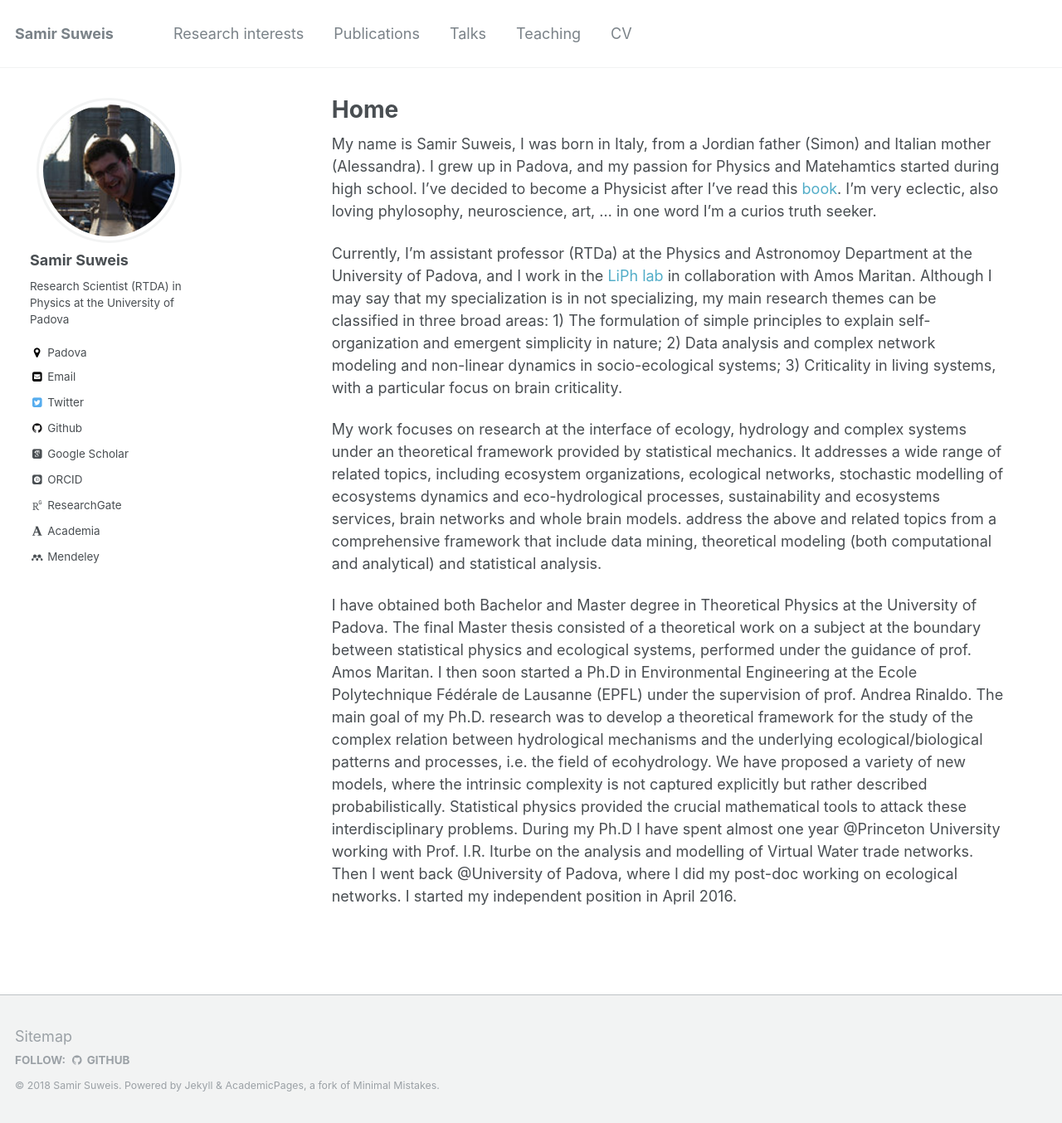
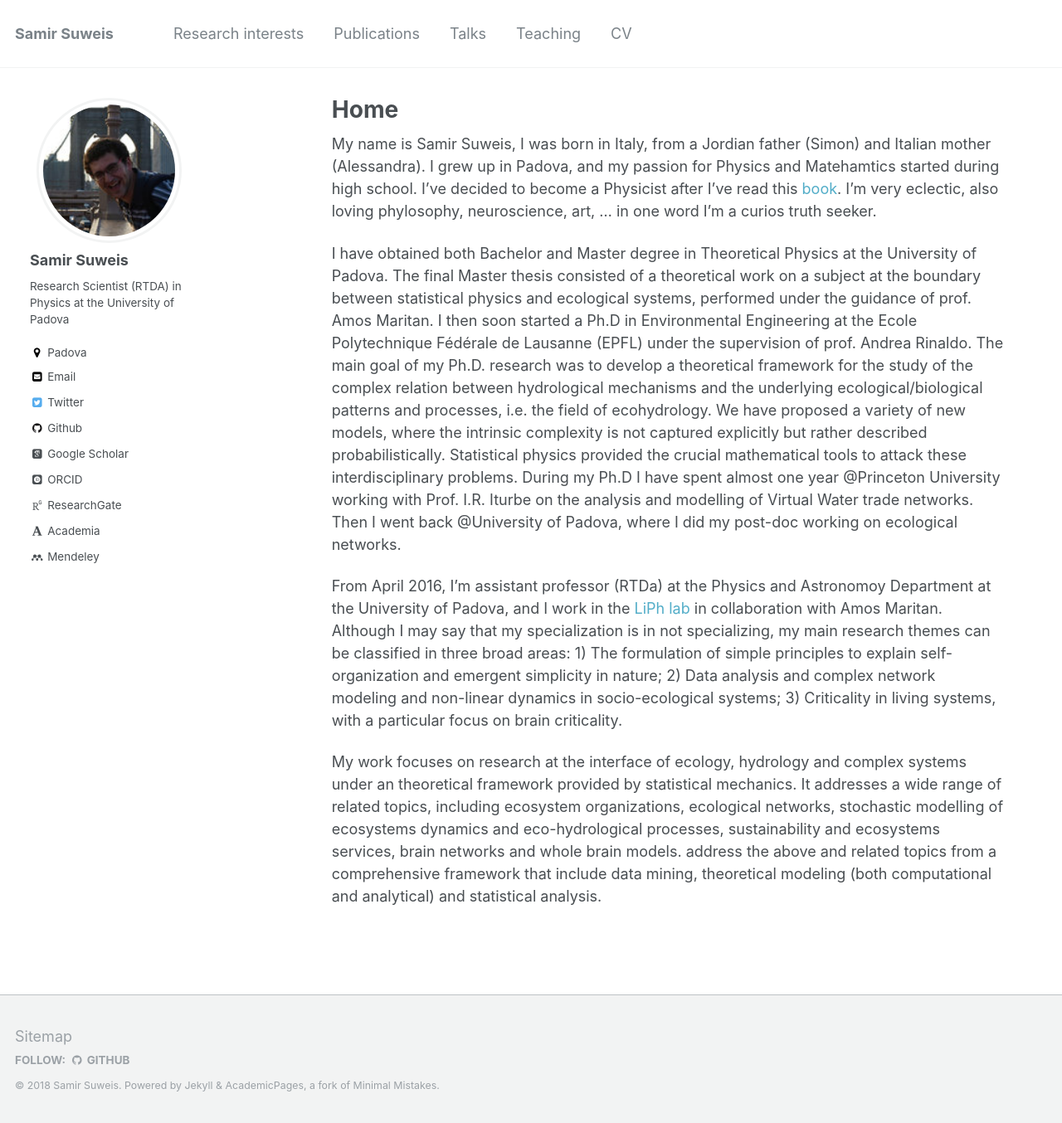
Before and after one commit to suweis/suweis.github.io, a Jekyll site: the page built from _pages/about.md, in a window 1280 px wide and 1354 px high. Shown: the whole window at 83% size. Built offline with Jekyll 4.4.1, drawn with Linux system fonts in a browser that asks for light colours; nearby versions of some CDN libraries; some web fonts are replaced.

Commit message:
Update about.md

```diff
--- a/_pages/about.md
+++ b/_pages/about.md
@@ -11,11 +11,12 @@ redirect_from:
 
 My name is Samir Suweis, I was born in Italy, from a Jordian father (Simon) and Italian mother (Alessandra). I grew up in Padova, and my passion for Physics and Matehamtics started during high school. I've decided to become a Physicist after I've read this [book](https://www.amazon.it/Solo-stupore-conosce-Lavventura-scientifica-ebook/dp/B008HRM9KW/ref=sr_1_1?s=books&ie=UTF8&qid=1535061995&sr=1-1&keywords=Solo+lo+stupore+conosce). I'm very eclectic, also loving phylosophy, neuroscience, art, ... in one word I'm a curios truth seeker.
 
-Currently, I'm assistant professor (RTDa) at the Physics and Astronomoy Department at the University of Padova, and I work in the [LiPh lab](http://liphlab.com/) in collaboration with Amos Maritan. Although I may say that my specialization is in not specializing, my main research themes can be classified in three broad areas:
+
+I have obtained both Bachelor and Master degree in Theoretical Physics at the University of Padova. The final Master thesis consisted of a theoretical work on a subject at the boundary between statistical physics and ecological systems, performed under the guidance of prof. Amos Maritan. I then soon started a Ph.D in Environmental Engineering at the Ecole Polytechnique Fédérale de Lausanne (EPFL) under the supervision of prof. Andrea Rinaldo. The main goal of my Ph.D. research was to develop a theoretical framework for the study of the complex relation between hydrological mechanisms and the underlying ecological/biological patterns and processes, i.e. the field of ecohydrology. We have proposed a variety of new models, where the intrinsic complexity is not captured explicitly but rather described probabilistically. Statistical physics provided the crucial mathematical tools to attack these interdisciplinary problems. During my Ph.D I have spent almost one year @Princeton University working with Prof. I.R. Iturbe on the analysis and modelling of Virtual Water trade networks. Then I went back @University of Padova, where I did my post-doc working on ecological networks.
+
+From April 2016, I'm assistant professor (RTDa) at the Physics and Astronomoy Department at the University of Padova, and I work in the [LiPh lab](http://liphlab.com/) in collaboration with Amos Maritan. Although I may say that my specialization is in not specializing, my main research themes can be classified in three broad areas:
 1) The formulation of simple principles to explain self-organization and emergent simplicity in nature;
 2) Data analysis and complex network modeling and non-linear dynamics in socio-ecological systems;
 3) Criticality in living systems, with a particular focus on brain criticality.
 
 My work focuses on research at the interface of ecology, hydrology and complex systems under an theoretical framework provided by statistical mechanics. It addresses a wide range of related topics, including ecosystem organizations, ecological networks, stochastic modelling of ecosystems dynamics and eco-hydrological processes, sustainability and ecosystems services, brain networks and whole brain models.   address the above and related topics from a comprehensive framework that include data mining, theoretical modeling (both computational and analytical) and statistical analysis.
-
-I have obtained both Bachelor and Master degree in Theoretical Physics at the University of Padova. The final Master thesis consisted of a theoretical work on a subject at the boundary between statistical physics and ecological systems, performed under the guidance of prof. Amos Maritan. I then soon started a Ph.D in Environmental Engineering at the Ecole Polytechnique Fédérale de Lausanne (EPFL) under the supervision of prof. Andrea Rinaldo. The main goal of my Ph.D. research was to develop a theoretical framework for the study of the complex relation between hydrological mechanisms and the underlying ecological/biological patterns and processes, i.e. the field of ecohydrology. We have proposed a variety of new models, where the intrinsic complexity is not captured explicitly but rather described probabilistically. Statistical physics provided the crucial mathematical tools to attack these interdisciplinary problems. During my Ph.D I have spent almost one year @Princeton University working with Prof. I.R. Iturbe on the analysis and modelling of Virtual Water trade networks. Then I went back @University of Padova, where I did my post-doc working on ecological networks. I started my independent position in April 2016.
```
